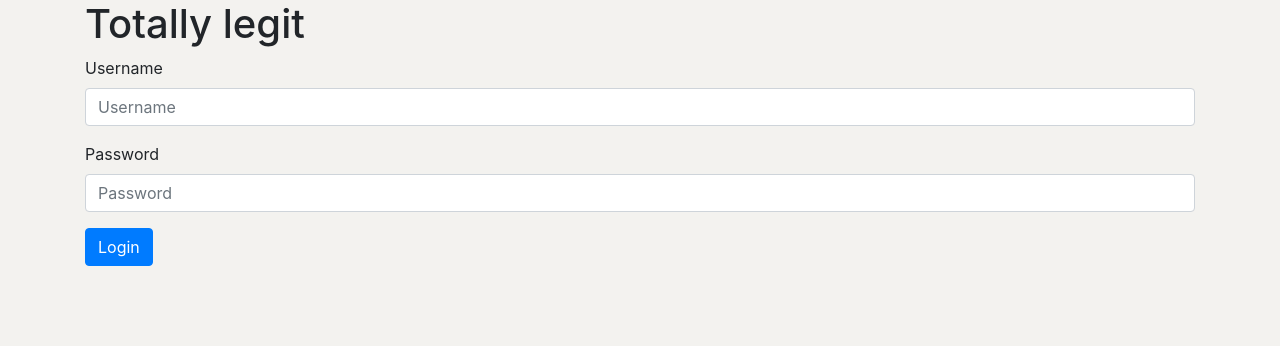
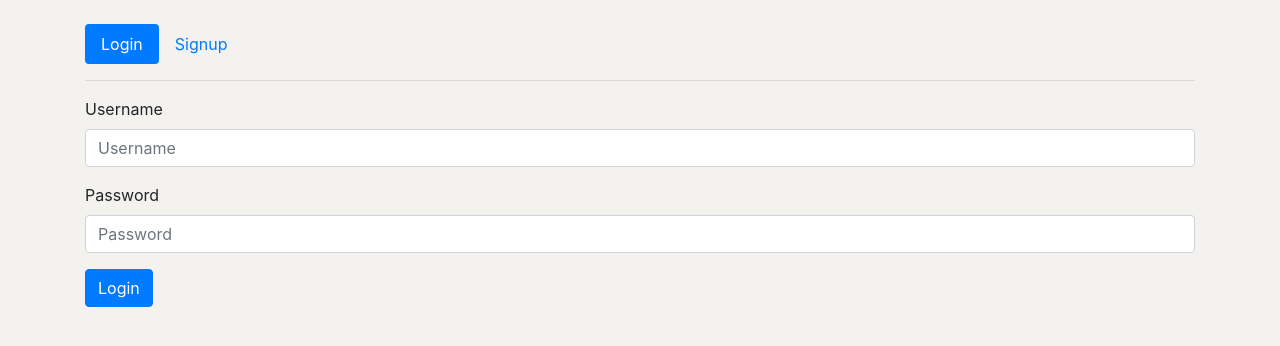
Before and after one commit to astatine-moe/buildweek4-frontend, a React (Create React App) app: page /search/1 in a window 1280 px wide. Shown: the top 346 px of the page. Built offline with nearby package versions, Linux system fonts and the light colour scheme.

Commit message:
switcher

```diff
--- a/src/components/Login.jsx
+++ b/src/components/Login.jsx
@@ -6,6 +6,8 @@ import Cookies from "universal-cookie";
 const cookies = new Cookies();
 
 const Login = (props) => {
+    const [signup, setSignup] = useState(false);
+
     const [username, setUsername] = useState("");
     const [password, setPassword] = useState("");
     const dispatch = useDispatch();
@@ -39,8 +41,35 @@ const Login = (props) => {
 
     return (
         <Container>
+            <br />
             {error && <div className="alert alert-danger">{error}</div>}
-            <h1>Totally legit</h1>
+            <ul className="nav nav-pills">
+                <li className="nav-item">
+                    <a
+                        className={`nav-link ${signup ? "" : " active"}`}
+                        onClick={(e) => {
+                            setSignup(false);
+                        }}
+                    >
+                        Login
+                    </a>
+                </li>
+                <li className="nav-item">
+                    <a
+                        className={`nav-link ${signup ? " active" : ""}`}
+                        onClick={(e) => {
+                            setSignup(true);
+                        }}
+                    >
+                        Signup
+                    </a>
+                </li>
+            </ul>
+            <hr />
+            {signup && <></>}
+
+            {!signup && (
+                <>
                     <form
                         onSubmit={(e) => {
                             e.preventDefault();
@@ -78,6 +107,8 @@ const Login = (props) => {
 
                         <button className="btn btn-primary">Login</button>
                     </form>
+                </>
+            )}
         </Container>
     );
 };
```
Lines whose indentation alone changed are shown as unchanged.
